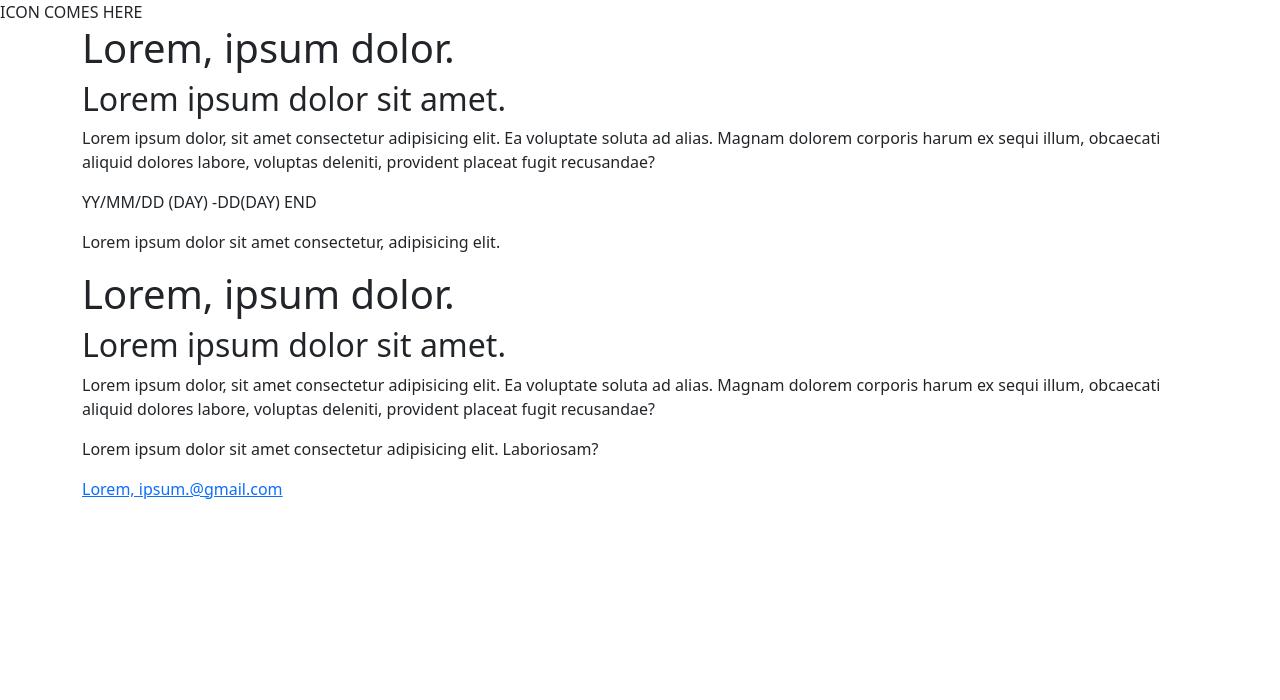
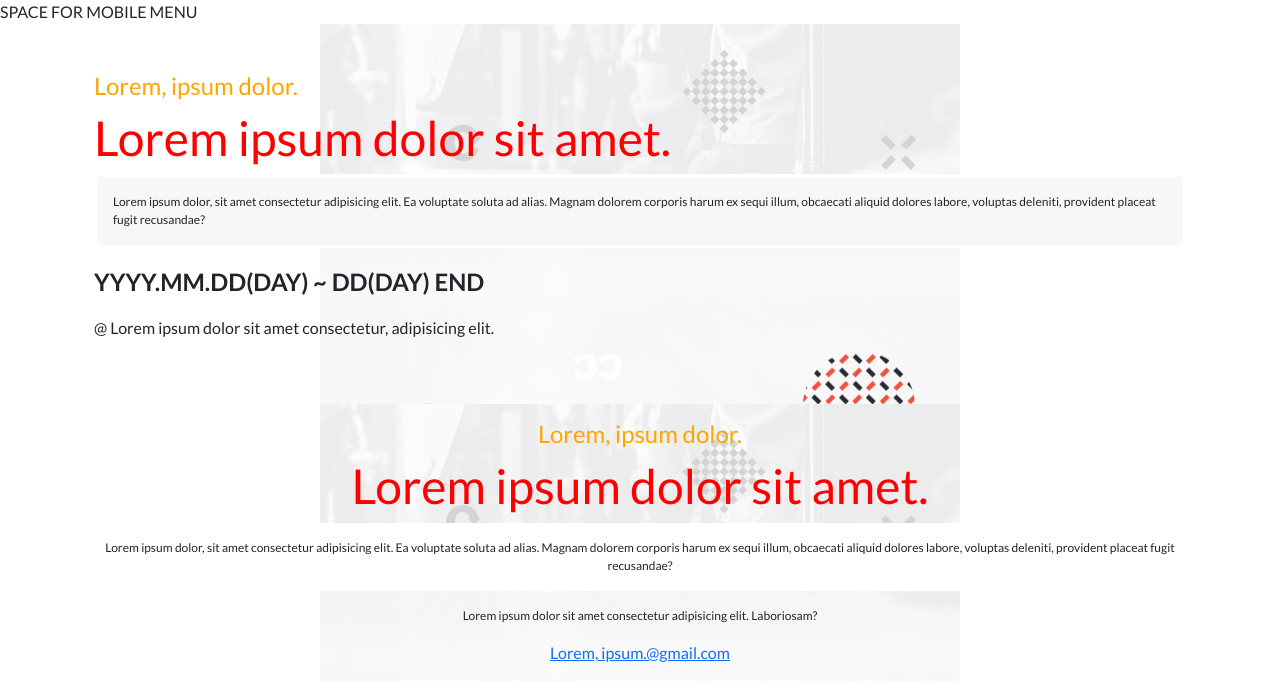
Before and after one commit to Camilovelag/motorbike-expo, a website: page index.html in a window 1280 px wide. Drawn offline with Linux system fonts and the light colour scheme.

Commit message:
Style home and about sections

```diff
--- a/css/styles.css
+++ b/css/styles.css
@@ -1,28 +1,37 @@
-.hero {
-  background-image: url("../images/header-img.png");
-  background-repeat: no-repeat;
-  background-size: 100%;
-  height: 100vh;
-  border-radius: 0 0 0 200px;
+@import url('https://fonts.googleapis.com/css2?family=Lato:wght@100;300;400;700;900&display=swap');
+
+body {
+  font-family: 'Lato', sans-serif;
 }
 
-.main-container {
-  background-color: #e5e5e5;
+.home {
+  background: url("../images/mobile_intro_bg.png") center top no-repeat;
+  height: auto;
+}
+
+.aux-title {
+  font-size: 1.5rem;
+  color: orange;
+}
+
+.title {
+  font-size: 3rem;
+  color: red;
+}
+
+#home-description {
+  background-color: rgb(247, 247, 248);
+}
+.description {
+  font-size: 0.75rem;
+}
+
+.date-info {
+  font-weight: 700;
+  font-size: 1.5rem;
 }
 
 .about {
-  border-radius: 0 100px 0 0;
+  background: url("../images/mobile_intro_bg.png") center top no-repeat;
+  height: auto;
 }
-
-#About {
-  width: auto;
-  padding: 0 10%;
-}
-
-.contact {
-  background-image: url("../images/contact-bg.png");
-  background-repeat: no-repeat;
-  background-size: 90%;
-  background-position: 50% 50%;
-  border-radius: 250px 0 0 0;
-}
--- a/index.html
+++ b/index.html
@@ -9,22 +9,22 @@
     <link rel="stylesheet" href="css/styles.css">
 </head>
 <body>
-  <header>ICON COMES HERE</header>
-  <main class="container" id="home">
-    <h1 class="col">Lorem, ipsum dolor.</h1>
-    <h2 class="col">Lorem ipsum dolor sit amet.</h2>
-    <p class="col">Lorem ipsum dolor, sit amet consectetur adipisicing elit. Ea voluptate soluta ad alias. Magnam dolorem corporis harum ex sequi illum, obcaecati aliquid dolores labore, voluptas deleniti, provident placeat fugit recusandae?</p>
-    <p class="col">YY/MM/DD (DAY) -DD(DAY) END</p>
-    <P class="col">Lorem ipsum dolor sit amet consectetur, adipisicing elit.</P>
+  <header>SPACE FOR MOBILE MENU</header>
+  <main class="home container px-4 py-5 text-left" id="home">
+    <h1 class="col h5 aux-title">Lorem, ipsum dolor.</h1>
+    <h2 class="col h1 title" id="home-title">Lorem ipsum dolor sit amet.</h2>
+    <p class="col description border border-white p-3 border-3" id="home-description">Lorem ipsum dolor, sit amet consectetur adipisicing elit. Ea voluptate soluta ad alias. Magnam dolorem corporis harum ex sequi illum, obcaecati aliquid dolores labore, voluptas deleniti, provident placeat fugit recusandae?</p>
+    <p class="col date-info" id="home-date-info">YYYY.MM.DD(DAY) ~ DD(DAY) END</p>
+    <P class="col place-info">@ Lorem ipsum dolor sit amet consectetur, adipisicing elit.</P>
   </main>
-  <footer class="container" id="about">
-    <h1 class="col">Lorem, ipsum dolor.</h1>
-    <h2 class="col">Lorem ipsum dolor sit amet.</h2>
-    <p class="col">Lorem ipsum dolor, sit amet consectetur adipisicing elit. Ea voluptate soluta ad alias. Magnam dolorem corporis harum ex sequi illum, obcaecati aliquid dolores labore, voluptas deleniti, provident placeat fugit recusandae?</p>
-    <p class="col" id="contact">Lorem ipsum dolor sit amet consectetur adipisicing elit. Laboriosam?</p>
+  <section class="container about px-4 py-3 text-center" id="about">
+    <h1 class="col aux-title">Lorem, ipsum dolor.</h1>
+    <h2 class="col title">Lorem ipsum dolor sit amet.</h2>
+    <p class="col description bg-white py-3 px-1" id="about-description">Lorem ipsum dolor, sit amet consectetur adipisicing elit. Ea voluptate soluta ad alias. Magnam dolorem corporis harum ex sequi illum, obcaecati aliquid dolores labore, voluptas deleniti, provident placeat fugit recusandae?</p>
+    <p class="col description" id="contact">Lorem ipsum dolor sit amet consectetur adipisicing elit. Laboriosam?</p>
     <a href="#" class="text-bolder">Lorem, ipsum.@gmail.com</a>
 
-  </footer>
+  </section>
 
 
 
```
Also changed, not shown: images/mobile_intro_bg.png (added).
